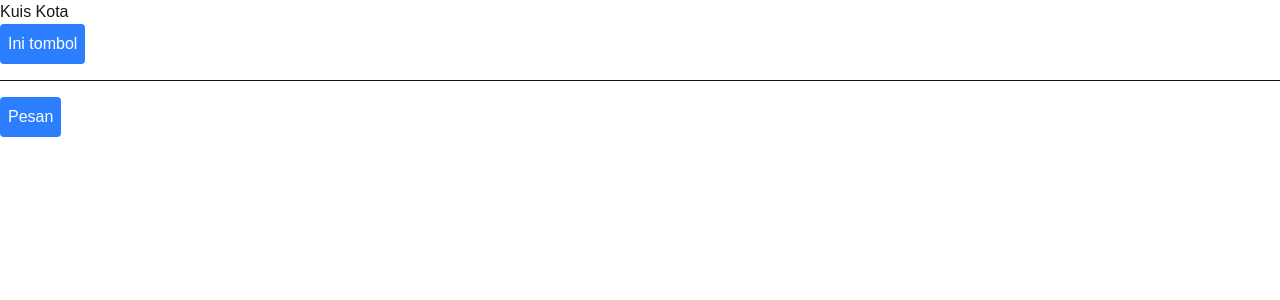
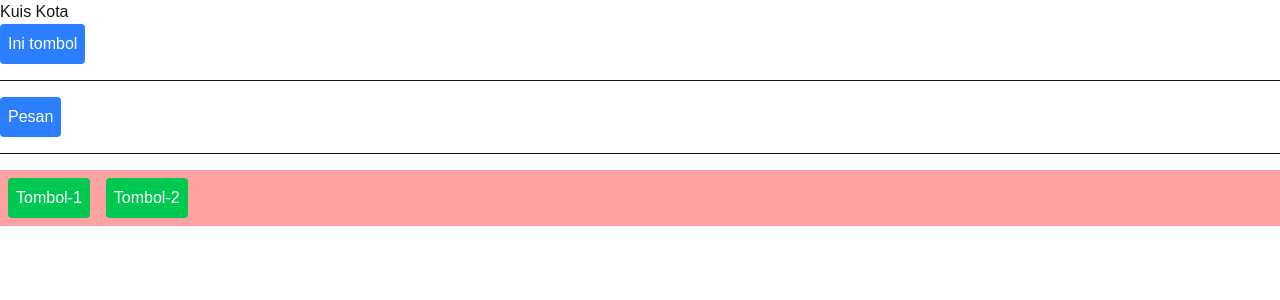
Before and after one commit to Hammsz/04-event-dan-state, a Next.js app: page / in a window 1280 px wide. Shown: the top 300 px of the page. Built offline with nearby package versions, Linux system fonts and the light colour scheme.

Commit message:
Praktikum 3: Event propagation

```diff
--- a/src/app/page.tsx
+++ b/src/app/page.tsx
@@ -1,9 +1,10 @@
 "use client";
 
-import Tombol_1, { Tombol_2 } from "@/components/button";
+import Tombol_1, { Tombol_2, Tombol_3 } from "@/components/button";
 
 export default function Home() {
   return (
+    <>
       <div className="container mx-auto">
         <h2>Kuis Kota</h2>
 
@@ -16,5 +17,23 @@ export default function Home() {
           namaTombol="Pesan"
         />
       </div>
+
+      <hr className="my-4" />
+
+      <div
+        className="bg-red-300"
+        onClick={() => alert("Parent Element : Div")}
+      >
+        <Tombol_3
+          isiPesan="Child Element : Tombol-1"
+          namaTombol="Tombol-1"
+        />
+
+        <Tombol_3
+          isiPesan="Child Element : Tombol-2"
+          namaTombol="Tombol-2"
+        />
+      </div>
+    </>
   );
 }
--- a/src/components/button.tsx
+++ b/src/components/button.tsx
@@ -34,3 +34,23 @@ export function Tombol_2({
     </button>
   );
 }
+
+export function Tombol_3({
+  isiPesan,
+  namaTombol,
+}: {
+  isiPesan: string;
+  namaTombol: string;
+}) {
+  return (
+    <button
+      className="bg-green-500 hover:bg-green-700 text-white p-2 rounded m-2"
+      onClick={(e) => {
+        e.stopPropagation();
+        alert(isiPesan);
+      }}
+    >
+      {namaTombol}
+    </button>
+  );
+}
```
Also changed, not shown: 2 other files (tests, documents, lock files or other folders). Lines whose indentation alone changed are shown as unchanged.
